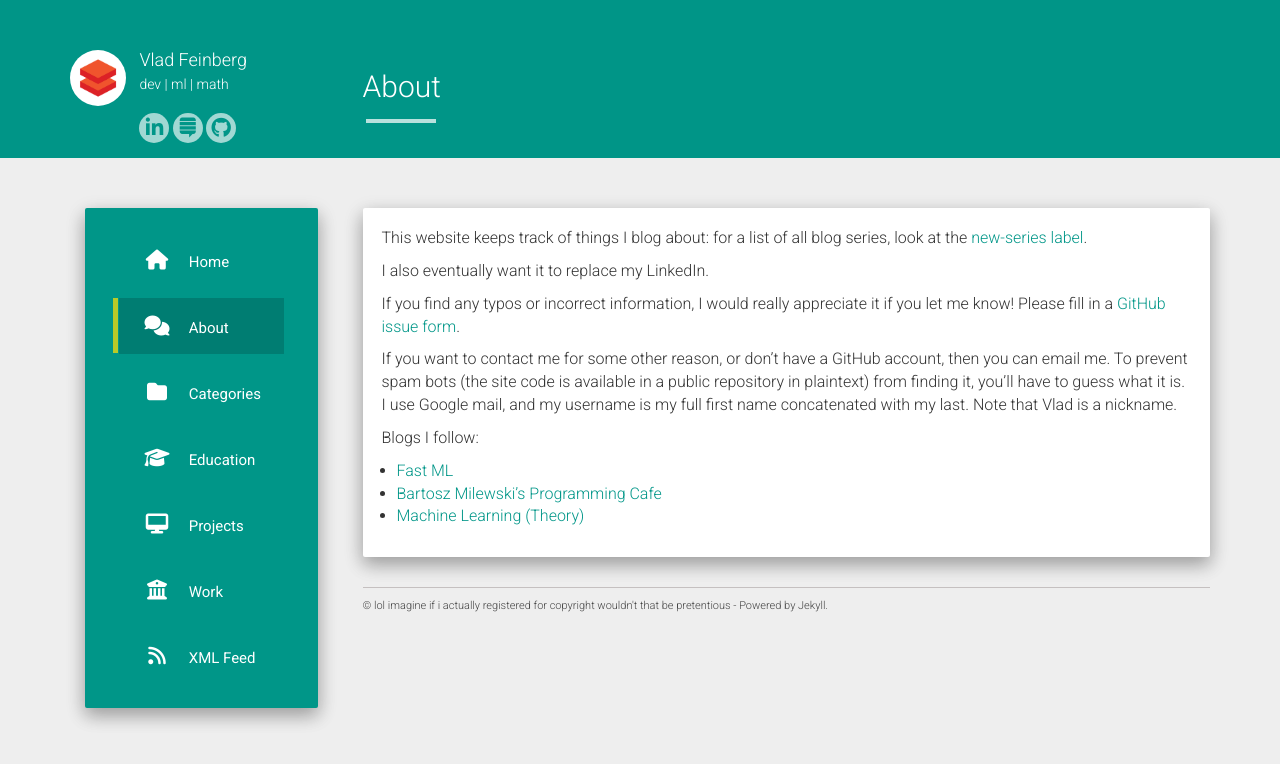
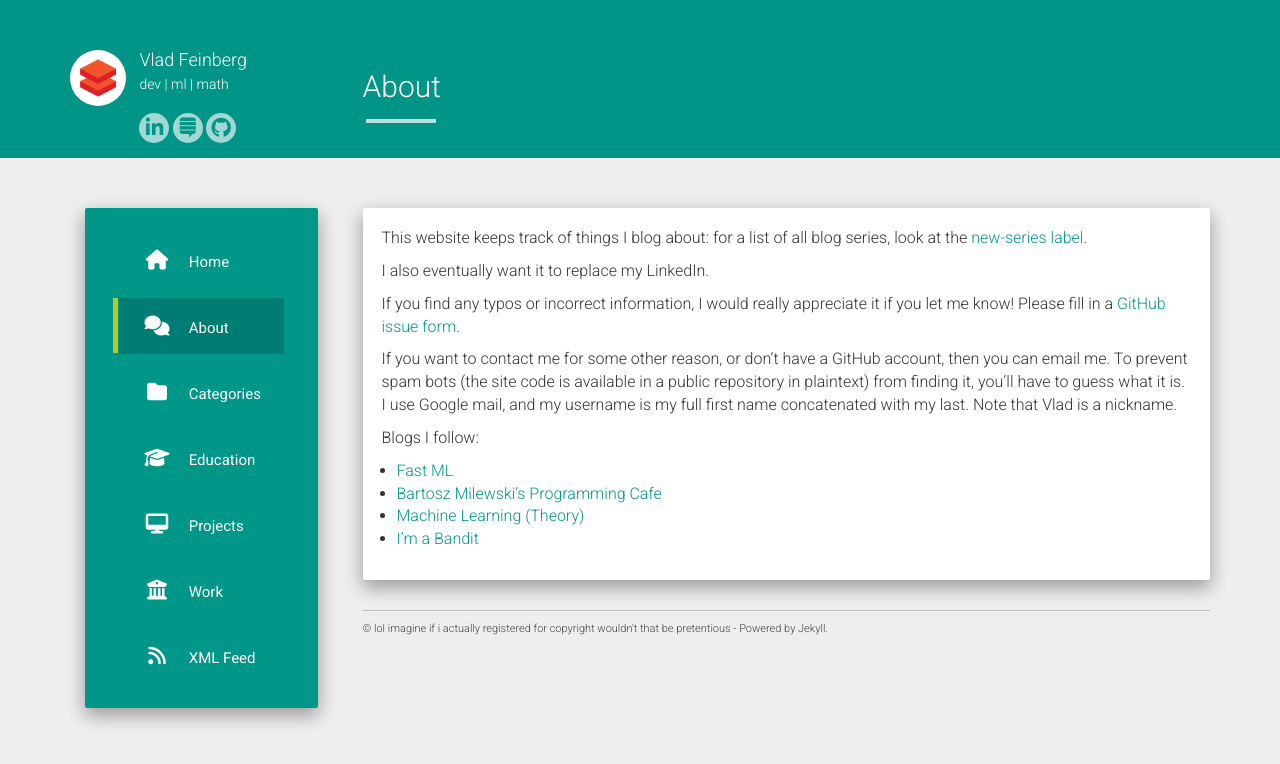
Before and after one commit to vlad17/vlad17.github.io, a Jekyll site: the page built from about.md, in a window 1280 px wide. Shown: the top 764 px of the page. Built offline with Jekyll 4.4.1, drawn with Linux system fonts in a browser that asks for light colours; nearby versions of some CDN libraries.

Commit message:
updated blogs followed

```diff
--- a/about.md
+++ b/about.md
@@ -17,3 +17,4 @@ Blogs I follow:
 * [Fast ML](http://fastml.com/)
 * [Bartosz Milewski's Programming Cafe](https://bartoszmilewski.com/)
 * [Machine Learning (Theory)](http://hunch.net/)
+* [I'm a Bandit](https://blogs.princeton.edu/imabandit/)
```
